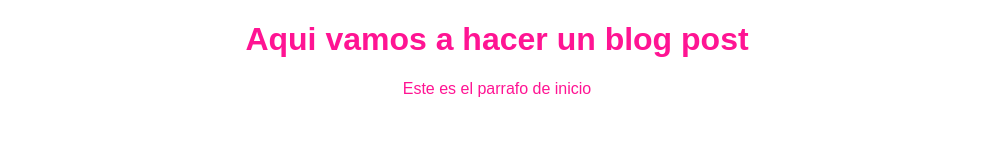
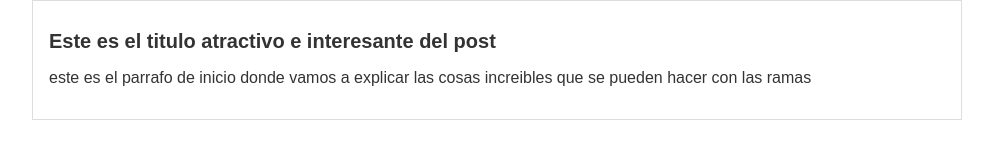
Before and after one commit to Hgarciamgc/Hyperblog, a plain HTML site: page index.html in a window 1280 px wide. Shown: the whole page, without its empty margins (143-1136 px from the left). Drawn offline with Linux system fonts and the light colour scheme; files that its build step writes are made by us from their sources.

Commit message:
commit al master del blogspot en su version mas reciente

```diff
--- a/css/estilos.css
+++ b/css/estilos.css
@@ -1,6 +1,22 @@
 body
 {
-    color: deeppink;
+    color: #333;
     text-align: center;
     font-family: "Arial";
+    font-size: 16px;
+    margin: 0;
+    padding: 0;
 }
+#container
+{
+    width: 70%;
+    padding: 1em;
+    text-align: left;
+    border: 1px solid #DDD;
+    margin: 0 auto;
+}
+
+#container h1
+{
+    font-size: 20px;
+}
--- a/index.html
+++ b/index.html
@@ -5,10 +5,15 @@
     <meta http-equiv="X-UA-Compatible" content="IE=edge">
     <meta name="viewport" content="width=device-width, initial-scale=1.0">
     <title>Titulo del post</title>
-    <link rel="stylesheet" href="/css/estilos.css">
+    <link rel="stylesheet" href="./estilos.css">
 </head>
 <body>
-    <h1>Aqui vamos a hacer un blog post</h1>
-    <p>Este es el parrafo de inicio</p>
+    <div id="container">
+        <div id="post">
+        <h1>Este es el titulo atractivo e interesante del post</h1>
+
+        <p>este es el parrafo de inicio donde vamos a explicar las cosas increibles que se pueden hacer con las ramas</p>
+        </div>
+    </div>
 </body>
 </html>
```
